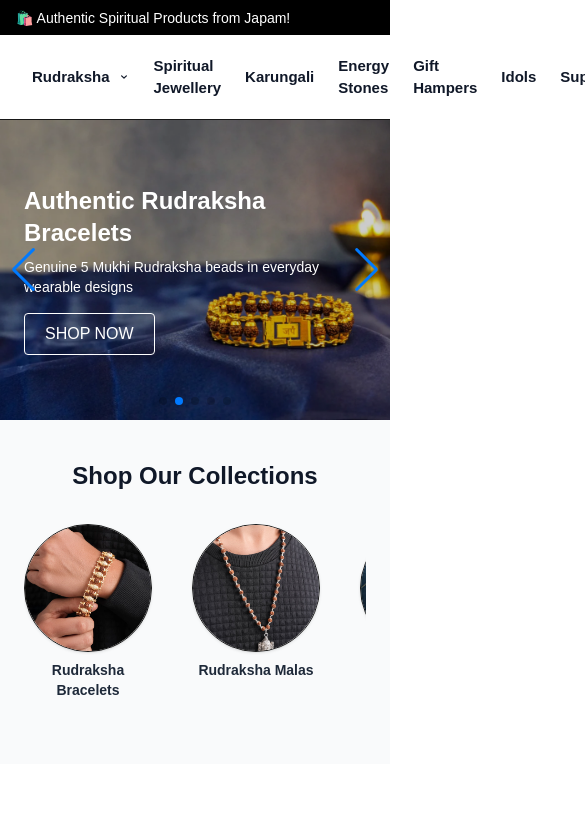
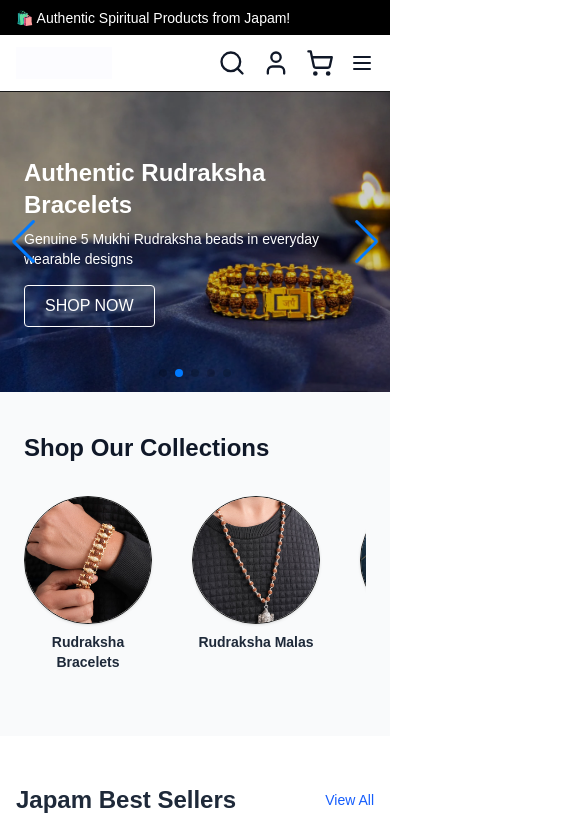
Before and after one commit to manojacc98/japam-clone, a Next.js app: page / in a window 390 px wide. Shown: the top 816 px of the page, 585 px wide, since content can reach past the window. Built offline with nearby package versions, Linux system fonts and the light colour scheme.

Commit message:
updated for mobile view

```diff
--- a/app/components/Header.tsx
+++ b/app/components/Header.tsx
@@ -3,7 +3,7 @@
 import { useState, useRef } from 'react';
 import Link from 'next/link';
 import Image from 'next/image';
-import { Search, ShoppingCart, User } from 'lucide-react';
+import { Search, ShoppingCart, User, Menu, X } from 'lucide-react';
 
 const rudrakshaCategories = [
   { name: 'Rudraksha Bracelets', link: '/collections/rudraksha-bracelets' },
@@ -23,32 +23,33 @@ const rudrakshaProducts = [
     link: '/product/gold-plated-duotone-rudraksha-bracelet',
   },
   {
-    name: 'Gold Plated DuoTone Rudraksha Bracelet',
+    name: 'Gold Plated DuoTone Rudraksha Bracelet2',
     image: '/Shiv_Tapasya_Necklace_2.jpg',
     link: '/product/gold-plated-duotone-rudraksha-bracelet',
   },
   {
-    name: 'Gold Plated DuoTone Rudraksha Bracelet',
+    name: 'Gold Plated DuoTone Rudraksha Bracelet3',
     image: '/Shiv_Tapasya_Necklace_2.jpg',
     link: '/product/gold-plated-duotone-rudraksha-bracelet',
   },
 ];
 
+const navItems = ["Rudraksha", "Spiritual Jewellery", "Karungali", "Energy Stones", "Gift Hampers", "Idols", "Support"];
+
 export default function Header() {
   const [isRudrakshaOpen, setIsRudrakshaOpen] = useState(false);
+  const [isMobileMenuOpen, setIsMobileMenuOpen] = useState(false);
   const timeoutRef = useRef<NodeJS.Timeout | null>(null);
 
   const handleMouseEnter = () => {
-    if (timeoutRef.current) {
-      clearTimeout(timeoutRef.current);
-    }
+    if (timeoutRef.current) clearTimeout(timeoutRef.current);
     setIsRudrakshaOpen(true);
   };
 
   const handleMouseLeave = () => {
     timeoutRef.current = setTimeout(() => {
       setIsRudrakshaOpen(false);
-    }, 200); // hold for 200ms
+    }, 200);
   };
 
   return (
@@ -56,21 +57,20 @@ export default function Header() {
       {/* Top announcement */}
 
       {/* Main Header */}
-      <div className="flex items-center justify-between px-8 py-3 bg-white">
+      <div className="flex items-center justify-between px-4 md:px-15 py-3 bg-white">
         {/* Logo */}
         <Link href="/">
-          <img src="/logo.gif" alt="Japam Logo" className="h-10 w-auto" />
+          <img src="/logo.gif" alt="Japam Logo" className="h-8 md:h-10 w-auto" />
         </Link>
 
-        {/* Navigation */}
-        <nav className="flex gap-6 items-center relative">
-          {/* Full wrapper */}
+        {/* Desktop Navigation */}
+        <nav className="hidden md:flex gap-6 items-center">
+          {/* Rudraksha dropdown */}
           <div
             className="relative"
             onMouseEnter={handleMouseEnter}
             onMouseLeave={handleMouseLeave}
           >
-            {/* Button */}
             <button className="text-gray-900 font-semibold flex items-center gap-1 text-[15px] hover:text-black">
               Rudraksha
               <svg className="w-3 h-3 ml-1" fill="currentColor" viewBox="0 0 20 20">
@@ -80,9 +80,9 @@ export default function Header() {
 
             {/* Full Width Dropdown */}
             {isRudrakshaOpen && (
-              <div className="fixed top-[100px] left-0 right-0 bg-white shadow-md border-t z-50">
+              <div className="fixed top-[100px] left-0 right-0 bg-white shadow-md border-t z-50 transition-all duration-300 ease-in-out">
                 <div className="max-w-7xl mx-auto flex px-8 py-8 gap-10">
-                  {/* Left Side */}
+                  {/* Left */}
                   <div className="w-1/4 flex flex-col gap-4">
                     {rudrakshaCategories.map((category) => (
                       <Link key={category.name} href={category.link} className="flex justify-between items-center p-2 text-gray-800 hover:bg-gray-100 rounded text-sm font-semibold">
@@ -92,11 +92,11 @@ export default function Header() {
                     ))}
                   </div>
 
-                  {/* Right Side */}
-                  <div className="w-3/4 grid grid-cols-4 gap-6">
+                  {/* Right */}
+                  <div className="w-3/4 grid grid-cols-2 md:grid-cols-4 gap-6">
                     {rudrakshaProducts.map((product) => (
                       <Link key={product.name} href={product.link} className="text-center group">
-                        <div className="relative w-full h-32 overflow-hidden rounded-md bg-gray-100">
+                        <div className="relative w-full aspect-square overflow-hidden rounded-md bg-gray-100">
                           <Image
                             src={product.image}
                             alt={product.name}
@@ -114,22 +114,79 @@ export default function Header() {
             )}
           </div>
 
-          {/* Other Menus */}
-          {["Spiritual Jewellery", "Karungali", "Energy Stones", "Gift Hampers", "Idols", "Support"].map((item) => (
-             <Link key={item} href="#" className="text-gray-900 font-semibold text-[15px] hover:text-black">
+          {/* Other Menu Items */}
+          {navItems.slice(1).map((item) => (
+            <Link key={item} href="#" className="text-gray-900 font-semibold text-[15px] hover:text-black">
               {item}
             </Link>
           ))}
         </nav>
 
-        {/* Icons */}
-        <div className="flex items-center gap-5">
-          <Search className="w-7 h-7 text-gray-700" />
-          <User className="w-7 h-7 text-gray-700" />
-          <ShoppingCart className="w-7 h-7 text-gray-700" />
-          <button className="ml-2 px-4 py-1.5 text-md bg-black text-white rounded-full">Chat with us</button>
+        {/* Icons and Hamburger */}
+        <div className="flex items-center gap-4">
+          <Search className="w-7 h-7 text-gray-900" />
+          <User className="w-7 h-7 text-gray-900" />
+          <ShoppingCart className="w-7 h-7 text-gray-900" />
+
+          {/* Desktop Chat Button */}
+          <button className="hidden md:block ml-2 px-4 py-1.5 text-md bg-black text-white rounded-full">
+            Chat with us
+          </button>
+
+          {/* Hamburger Icon only on Mobile */}
+          <button onClick={() => setIsMobileMenuOpen(!isMobileMenuOpen)} className="block md:hidden text-gray-900">
+            {isMobileMenuOpen ? <X className="w-6 h-6" /> : <Menu className="w-6 h-6" />}
+          </button>
         </div>
       </div>
+
+      {/* Mobile Menu */}
+      {isMobileMenuOpen && (
+        <div className="fixed top-[100px] left-0 right-0 bottom-0 bg-white shadow-md border-t z-40 p-6 overflow-y-auto">
+          {/* Mobile Nav Items */}
+          {navItems.map((item) => (
+            <div key={item} className="border-b border-gray-200">
+              {/* If Rudraksha, make it expandable */}
+              {item === "Rudraksha" ? (
+                <>
+                  <div
+                    className="flex justify-between items-center py-4 font-semibold text-gray-900 cursor-pointer"
+                    onClick={() => setIsRudrakshaOpen(!isRudrakshaOpen)}
+                  >
+                    {item}
+                    <span className="text-gray-400">{isRudrakshaOpen ? "−" : ">"}</span>
+                  </div>
+
+                  {/* Submenu (only when open) */}
+                  {isRudrakshaOpen && (
+                    <div className="flex flex-col pl-6 pb-4 gap-3 text-gray-700 text-sm">
+                      {rudrakshaCategories.map((category) => (
+                        <Link key={category.name} href={category.link} className="hover:underline">
+                          {category.name}
+                        </Link>
+                      ))}
+                    </div>
+                  )}
+                </>
+              ) : (
+                <Link href="#" className="flex justify-between items-center py-4 font-semibold text-gray-900">
+                  {item}
+                  <span className="text-gray-400">{">"}</span>
+                </Link>
+              )}
+            </div>
+          ))}
+
+          {/* Chat Button Mobile */}
+          <button className="mt-8 w-full flex items-center justify-center gap-2 px-4 py-3 bg-[#262130] text-white rounded-lg text-sm">
+            <svg xmlns="http://www.w3.org/2000/svg" className="h-5 w-5" fill="none" viewBox="0 0 24 24" stroke="currentColor">
+              <path strokeLinecap="round" strokeLinejoin="round" strokeWidth={2} d="M8 10h.01M12 10h.01M16 10h.01M21 16.5a2.5 2.5 0 01-2.5 2.5h-11l-4 4V4a2 2 0 012-2h13.5a2.5 2.5 0 012.5 2.5v12z" />
+            </svg>
+            Chat with us
+          </button>
+        </div>
+      )}
+
     </header>
   );
 }
--- a/app/constants/trendingProducts.ts
+++ b/app/constants/trendingProducts.ts
@@ -45,7 +45,7 @@ export const trendingProducts = [
       discount: '62% off',
     },
     {
-      title: 'Oxi-Silver Plated Panchroop Hanuman Ji Necklace',
+      title: 'Oxi-Silver Plated Panchroop Hanuman Ji Necklace2',
       slug: 'hanuman-necklace',
       image: '/Hanuman_Necklace.jpg',
       hoverImage: '/Hanuman_Necklace_3.jpg',
@@ -54,7 +54,7 @@ export const trendingProducts = [
       discount: '62% off',
     },
     {
-      title: 'Oxi-Silver Plated Mahabali Necklace',
+      title: 'Oxi-Silver Plated Mahabali Necklace2',
       slug: 'bajrangbali-necklace',
       image: '/Bajrangbali_Necklace_2.jpg',
       hoverImage: '/Bajrangbali_Necklace_3.jpg',
--- a/app/sections/Categories.tsx
+++ b/app/sections/Categories.tsx
@@ -16,7 +16,7 @@ export default function Categories() {
   return (
     <section className="w-full bg-gray-50 py-10">
       <div className="max-w-7xl mx-auto px-6"> {/* Changed px-4 ➔ px-6 to make wider */}
-        <h2 className="text-2xl md:text-3xl font-bold text-center text-gray-900 mb-8">Shop Our Collections</h2>
+        <h2 className="text-2xl md:text-3xl font-bold text-left text-gray-900 mb-8">Shop Our Collections</h2>
 
         {/* Scroll Container */}
         <div
--- a/app/sections/RootedTradition.tsx
+++ b/app/sections/RootedTradition.tsx
@@ -1,4 +1,3 @@
-// app/sections/Tradition.tsx
 'use client';
 
 import Image from 'next/image';
@@ -47,20 +46,22 @@ export default function Tradition() {
   return (
     <section className="bg-[#f3f3f3] py-12 px-4">
       <div className="max-w-7xl mx-auto">
-        <h2 className="text-2xl md:text-3xl font-bold text-gray-800 mb-8">
+        <h2 className="text-2xl md:text-3xl font-bold text-gray-800 mb-8 text-center md:text-left">
           Rooted In Tradition, Made For Today
         </h2>
-        <div className="grid grid-cols-1 sm:grid-cols-2 md:grid-cols-3 gap-6">
+
+        <div className="grid grid-cols-2 md:grid-cols-3 gap-4 md:gap-6">
           {traditionItems.map((item, index) => (
             <Link key={index} href={item.link}>
-              <div className="overflow-hidden rounded-md shadow hover:scale-105 transition-transform duration-300 cursor-pointer">
-                <Image
-                  src={item.src}
-                  alt="Tradition item"
-                  width={600}
-                  height={600}
-                  className="w-full h-auto object-cover"
-                />
+              <div className="overflow-hidden rounded-lg group">
+                <div className="relative w-full aspect-[3/4]"> {/* Maintain perfect ratio */}
+                  <Image
+                    src={item.src}
+                    alt="Tradition item"
+                    fill
+                    className="object-cover transition-transform duration-300 group-hover:scale-105"
+                  />
+                </div>
               </div>
             </Link>
           ))}
```
Also changed, not shown: 1 other file (tests, documents, lock files or other folders).
